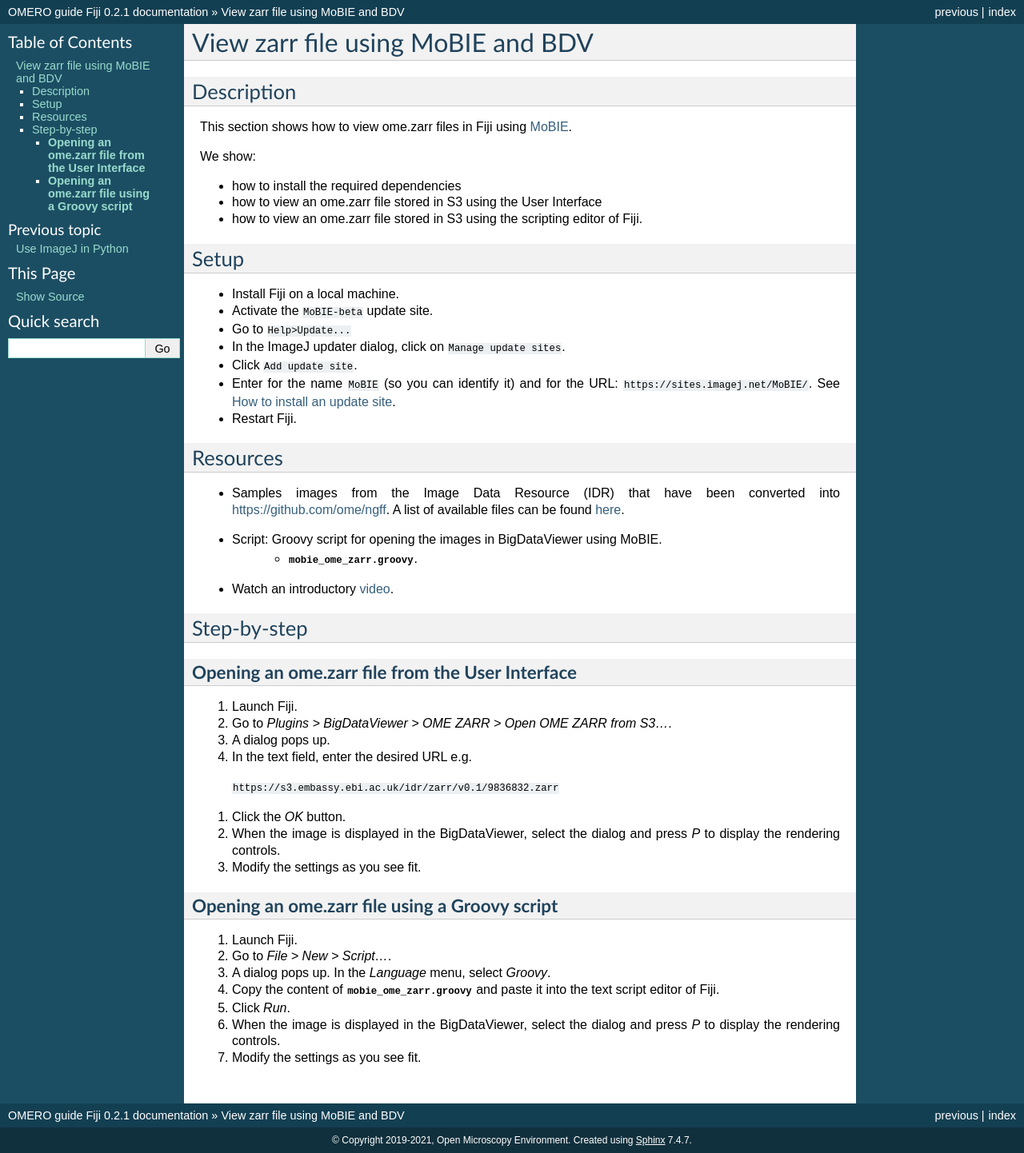
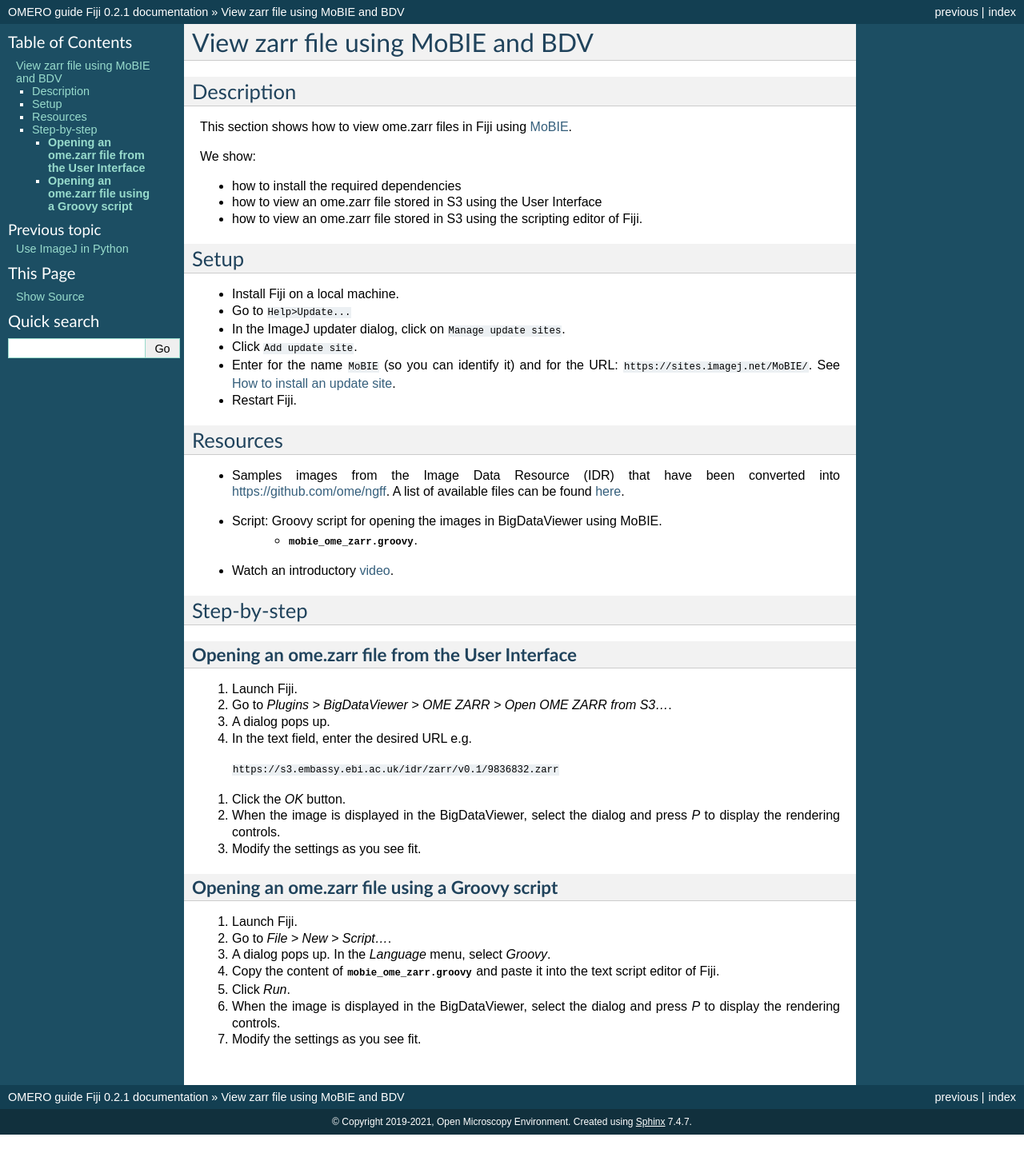
Before and after one commit to ome/omero-guide-fiji, a Sphinx documentation site: the page built from docs/view_mobie_zarr.rst, in a window 1280 px wide. Shown: the whole page at 80% size. Built offline with Sphinx 7.4.7, drawn with Linux system fonts in a browser that asks for light colours; after the commit the page ends 1419 px from its top, so only the background shows below that.

Commit message:
remove ref to beta site

```diff
--- a/docs/view_mobie_zarr.rst
+++ b/docs/view_mobie_zarr.rst
@@ -16,7 +16,6 @@
 -----
 
 - Install Fiji on a local machine.
-- Activate the ``MoBIE-beta`` update site.
 - Go to ``Help>Update...``
 - In the ImageJ updater dialog, click on ``Manage update sites``.
 - Click ``Add update site``.
```
